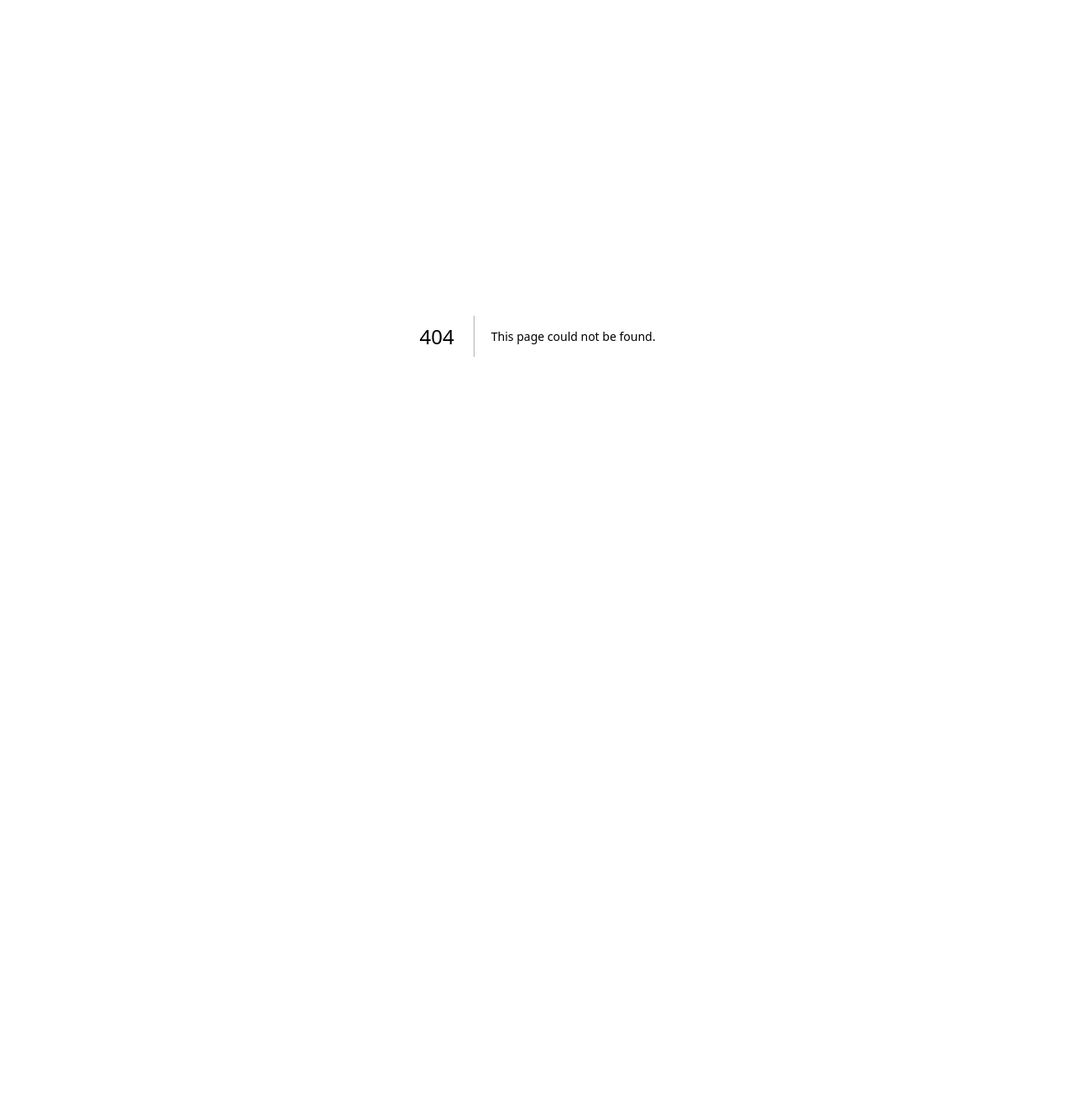
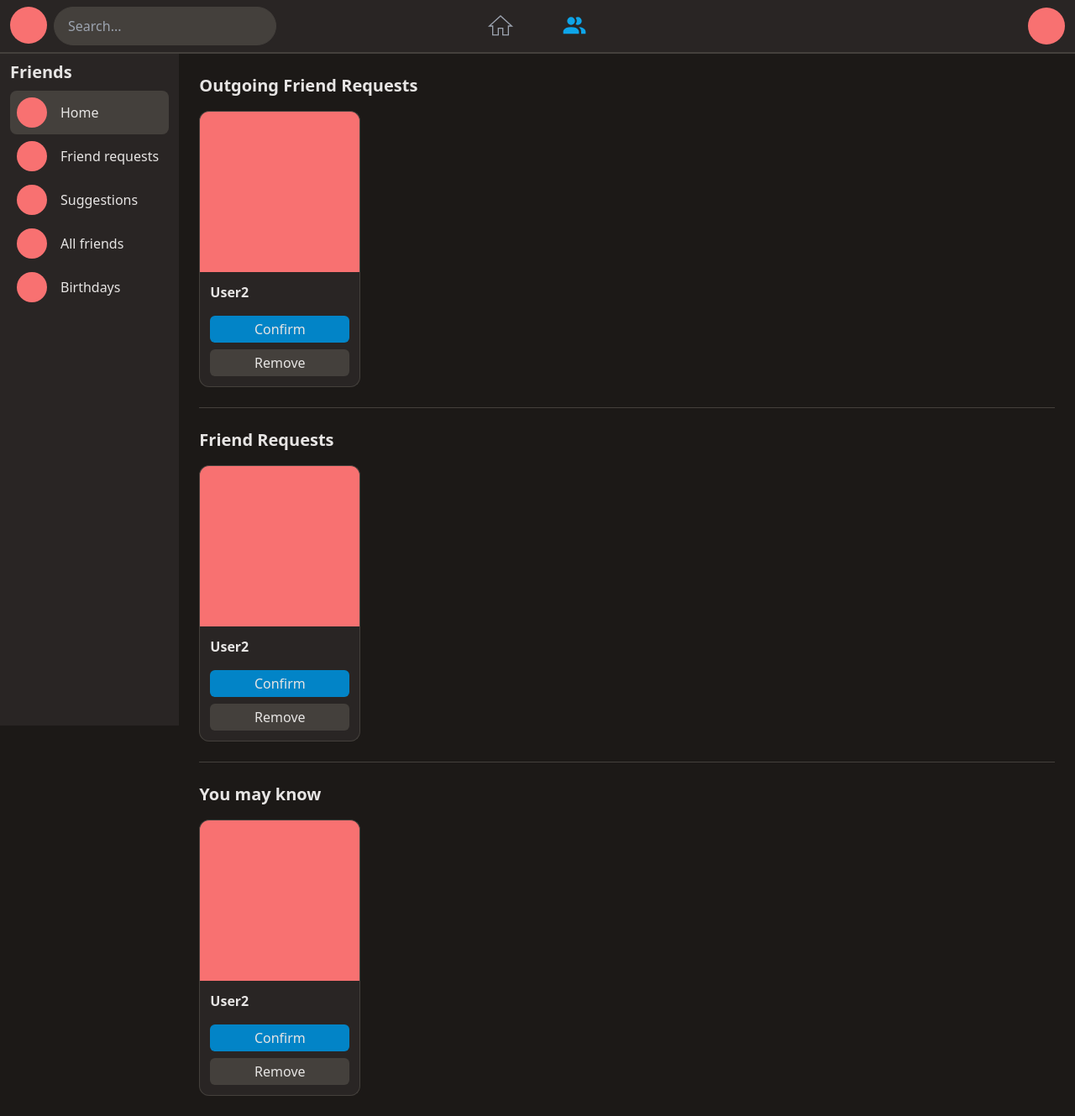
Before and after one commit to TheDoru292/odinbook-frontend, a Next.js app: page /friend in a window 1280 px wide. Before the commit this address had no page. Shown: the whole page at 84% size. Before the commit the page ends 800 px from the top, so only its background shows below. Built offline with nearby package versions, Linux system fonts and the light colour scheme; no server answers.

Commit message:
Friends page

```diff
--- /dev/null
+++ b/pages/friend.js
@@ -0,0 +1,110 @@
+import Header from "@/components/Header";
+import Head from "next/head";
+
+export default function Friend() {
+  return (
+    <div className="flex flex-col min-h-screen">
+      <Head>
+        <title>Friends - Odin-Book</title>
+      </Head>
+      <Header currentPage="friends" />
+      <main className="text-stone-200 flex flex-grow h-100 bg-stone-900">
+        <div
+          style={{ height: "100vh", top: "62px" }}
+          className="sticky h-100 w-2/12 py-2 px-3 bg-stone-800 flex flex-col gap-2"
+        >
+          <div>
+            <h2 className="text-xl font-bold">Friends</h2>
+          </div>
+          <div>
+            <div className="bg-stone-700 px-2 py-2 rounded-lg flex gap-4">
+              <div className="w-9 h-9 bg-red-400 rounded-full"></div>
+              <p className="self-center">Home</p>
+            </div>
+            <div className="hover:bg-stone-700 px-2 py-2 rounded-lg flex gap-4">
+              <div className="w-9 h-9 bg-red-400 rounded-full"></div>
+              <p className="self-center">Friend requests</p>
+            </div>
+            <div className="hover:bg-stone-700 px-2 py-2 rounded-lg flex gap-4">
+              <div className="w-9 h-9 bg-red-400 rounded-full"></div>
+              <p className="self-center">Suggestions</p>
+            </div>
+            <div className="hover:bg-stone-700 px-2 py-2 rounded-lg flex gap-4">
+              <div className="w-9 h-9 bg-red-400 rounded-full"></div>
+              <p className="self-center">All friends</p>
+            </div>
+            <div className="hover:bg-stone-700 px-2 py-2 rounded-lg flex gap-4">
+              <div className="w-9 h-9 bg-red-400 rounded-full"></div>
+              <p className="self-center">Birthdays</p>
+            </div>
+          </div>
+        </div>
+        <div className="w-9/12 flex flex-col gap-6 flex-grow px-6 py-6">
+          <div className="flex flex-col gap-4">
+            <div>
+              <h2 className="text-xl font-bold">Outgoing Friend Requests</h2>
+            </div>
+            <div className="flex">
+              <div>
+                <div className="border-x border-t border-stone-700 w-48 h-48 bg-red-400 rounded-t-xl "></div>
+                <div className="border-x border-b border-stone-700 p-3 bg-stone-800 flex gap-4 flex-col rounded-b-xl">
+                  <p className="font-bold">User2</p>
+                  <div className="flex flex-col gap-2">
+                    <button className="py-1 bg-sky-600 rounded-md">
+                      Confirm
+                    </button>
+                    <button className="py-1 bg-stone-700 rounded-md">
+                      Remove
+                    </button>
+                  </div>
+                </div>
+              </div>
+            </div>
+          </div>
+          <div className="border-t border-stone-700">
+            <div className="flex flex-col gap-4">
+              <h2 className="text-xl font-bold pt-6">Friend Requests</h2>
+              <div className="flex">
+                <div>
+                  <div className="border-x border-t border-stone-700 w-48 h-48 bg-red-400 rounded-t-xl "></div>
+                  <div className="border-x border-b border-stone-700 p-3 bg-stone-800 flex gap-4 flex-col rounded-b-xl">
+                    <p className="font-bold">User2</p>
+                    <div className="flex flex-col gap-2">
+                      <button className="py-1 bg-sky-600 rounded-md">
+                        Confirm
+                      </button>
+                      <button className="py-1 bg-stone-700 rounded-md">
+                        Remove
+                      </button>
+                    </div>
+                  </div>
+                </div>
+              </div>
+            </div>
+          </div>
+          <div className="border-t border-stone-700">
+            <div className="flex flex-col gap-4">
+              <h2 className="font-bold text-xl pt-6">You may know</h2>
+              <div className="flex">
+                <div>
+                  <div className="border-x border-t border-stone-700 w-48 h-48 bg-red-400 rounded-t-xl "></div>
+                  <div className="border-x border-b border-stone-700 p-3 bg-stone-800 flex gap-4 flex-col rounded-b-xl">
+                    <p className="font-bold">User2</p>
+                    <div className="flex flex-col gap-2">
+                      <button className="py-1 bg-sky-600 rounded-md">
+                        Confirm
+                      </button>
+                      <button className="py-1 bg-stone-700 rounded-md">
+                        Remove
+                      </button>
+                    </div>
+                  </div>
+                </div>
+              </div>
+            </div>
+          </div>
+        </div>
+      </main>
+    </div>
+  );
+}
```
